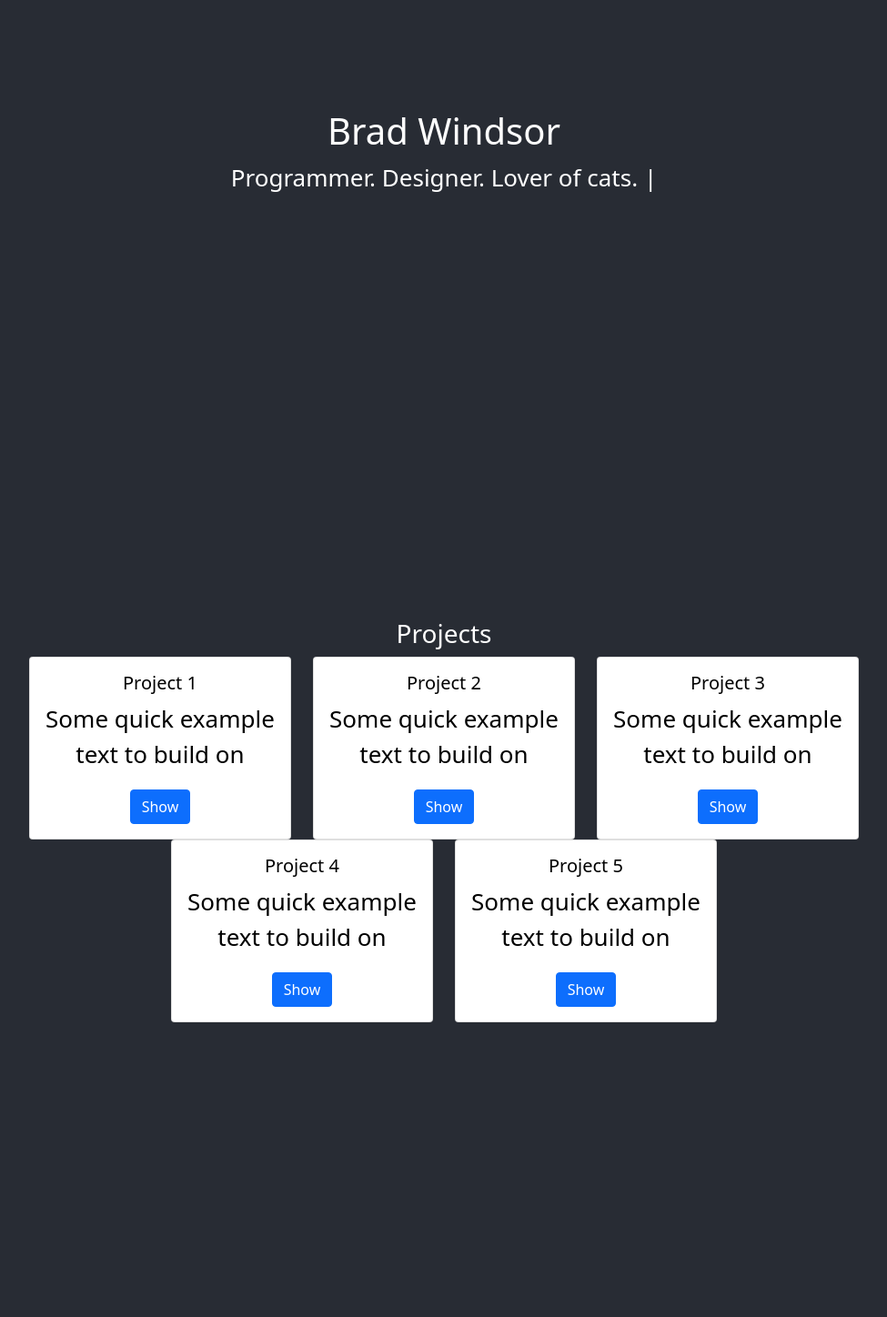
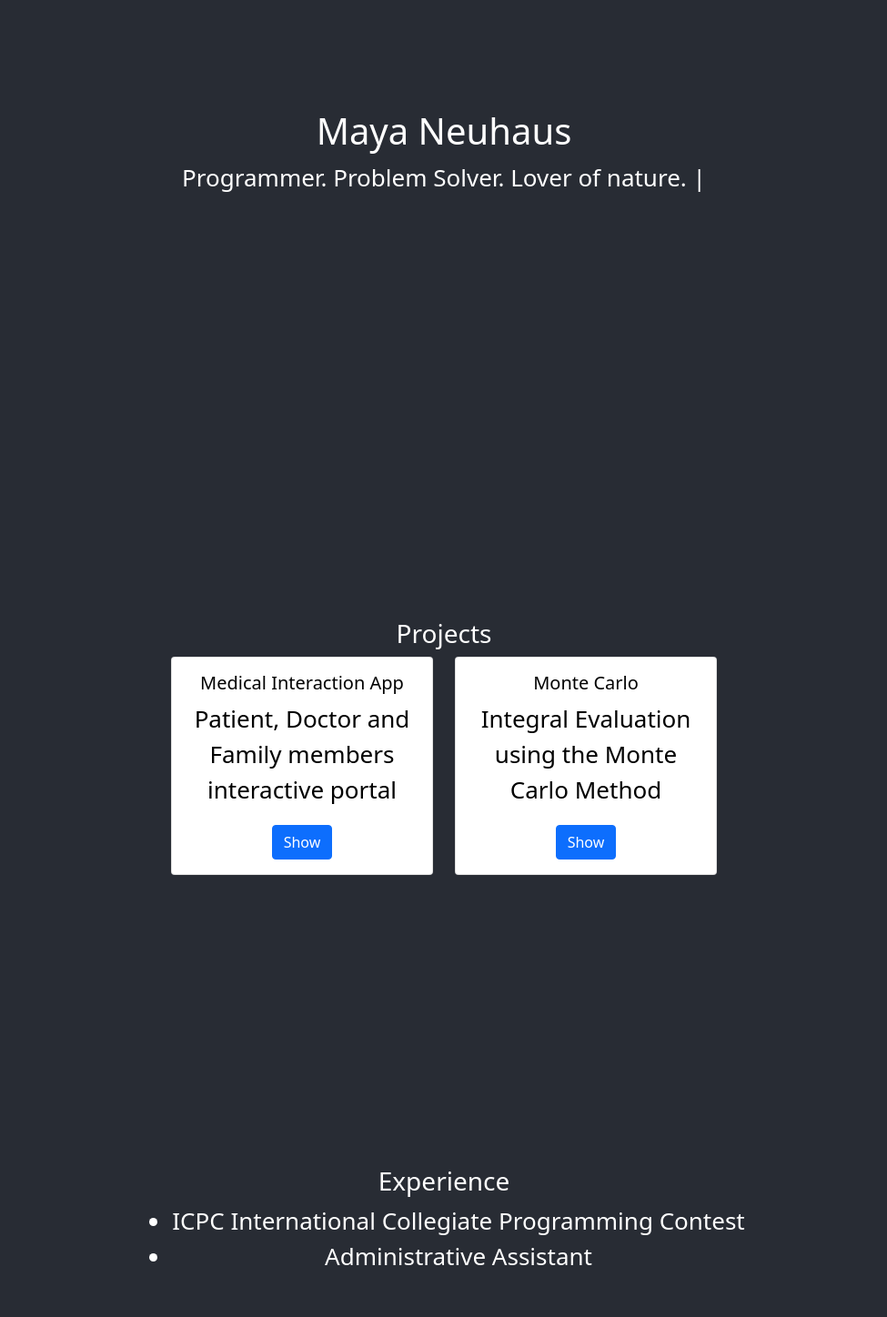
Before and after one commit to neuhausm/mneuhaus1818.github.io, a React (Create React App) app: page / in a window 1280 px wide. Shown: the part 180-1628 px from the top of the page at 91% size, without its empty margins (152-1127 px from the left). Built offline with nearby package versions, Linux system fonts and the light colour scheme.

Commit message:
final touches

```diff
--- a/src/education.jsx
+++ b/src/education.jsx
@@ -11,9 +11,11 @@ export default () => {
                 <li>BS Computer Science Touro University</li>
                 <ul style={{paddingBottom: 0}}>
                     <li style={subBullet}> Data Structures I and II</li>
-                    <li style={subBullet}>UNIX Operating Systems</li>
+                    <li style={subBullet}>Database Management and Administration</li>
                     <li style={subBullet}>Programming Languages</li>
                     <li style={subBullet}>Computer Architecture</li>
+                    <li style={subBullet}>Operating Systems</li>
+                    <li style={subBullet}>Discrete Mathematics</li>
                 </ul>
             </ul>
         </div>
--- a/src/experience.jsx
+++ b/src/experience.jsx
@@ -2,8 +2,8 @@ export default () => {
     return <div style={{color: "white", marginBottom: '320px'}}>
         <h3>Experience</h3>
         <ul>
-            <li>Girls Who Code Workshop</li>
-            <li>Code for America Hackathon</li>
+            <li>ICPC International Collegiate Programming Contest</li>
+            <li>Administrative Assistant</li>
         </ul>
     </div>
 }
--- a/src/intro.jsx
+++ b/src/intro.jsx
@@ -3,13 +3,13 @@ import Typist from "react-typist";
 export default () => {
     return <div style={{color: "white", marginBottom: '10px', height: '850px'}}>
         <div style={{height: '300px'}} />
-        <h1>Brad Windsor</h1>
+        <h1>Maya Neuhaus</h1>
         <Typist>
             <span>Programmer. </span>
             <Typist.Delay ms={500} />
-            <span>Designer. </span>
+            <span>Problem Solver. </span>
             <Typist.Delay ms={500} />
-            <span>Lover of cats. </span>
+            <span>Lover of nature. </span>
         </Typist>
     </div>
 }
--- a/src/other.jsx
+++ b/src/other.jsx
@@ -2,9 +2,9 @@ export default () => {
     return <div style={{color: "white", marginBottom: '320px'}}>
         <h3>Awards / Interests</h3>
         <ul>
-            <li>National Merit Scholar</li>
-            <li>Honor Roll</li>
-            <li>1st place in Juggling Society</li>
+            <li>Dean's List</li>
+            <li>ICPC Participant</li>
+            <li>Hiking Enthusiast</li>
         </ul>
     </div>
 }
--- a/src/projects.js
+++ b/src/projects.js
@@ -1,70 +1,33 @@
-import {Row, Col, Card, Button} from 'react-bootstrap';
+import { Row, Col, Card, Button } from 'react-bootstrap';
 
 export default () => {
-    return <div style={{marginBottom: '320px'}}>
+    return <div style={{ marginBottom: '320px' }}>
         <h3>Projects</h3>
-        <div style={{color: "black"}}>
+        <div style={{ color: "black" }}>
             <Col>
                 <Row>
                     <Col>
                         <Card style={{ width: '18rem' }}>
                             <Card.Body>
-                                <Card.Title>Project 1</Card.Title>
+                                <Card.Title>Medical Interaction App</Card.Title>
                                 <Card.Text>
-                                    Some quick example text to build on
+                                    Patient, Doctor and Family members interactive portal
                                 </Card.Text>
-                                <Button onClick={() => window.open("www.google.com")} variant="primary">Show</Button>
+                                <Button onClick={() => window.open("https://github.com/neuhausm/CMProjectMedical_App")} variant="primary">Show</Button>
                             </Card.Body>
                         </Card>
                     </Col>
                     <Col>
                         <Card style={{ width: '18rem' }}>
                             <Card.Body>
-                                <Card.Title>Project 2</Card.Title>
+                                <Card.Title>Monte Carlo</Card.Title>
                                 <Card.Text>
-                                    Some quick example text to build on
+                                    Integral Evaluation using the Monte Carlo Method
                                 </Card.Text>
-                                <Button  onClick={() => window.open("www.google.com")} variant="primary">Show</Button>
+                                <Button onClick={() => window.open("www.https://github.com/neuhausm/MonteCarlo.com")} variant="primary">Show</Button>
                             </Card.Body>
                         </Card>
                     </Col>
-                    <Col>
-                        <Card style={{ width: '18rem' }}>
-                            <Card.Body>
-                                <Card.Title>Project 3</Card.Title>
-                                <Card.Text>
-                                    Some quick example text to build on
-                                </Card.Text>
-                                <Button  onClick={() => window.open("www.google.com")} variant="primary">Show</Button>
-                            </Card.Body>
-                        </Card>
-                    </Col>
-                </Row>
-                <Row>
-                    <Col />
-                    <Col>
-                        <Card style={{ width: '18rem' }}>
-                            <Card.Body>
-                                <Card.Title>Project 4</Card.Title>
-                                <Card.Text>
-                                    Some quick example text to build on
-                                </Card.Text>
-                                <Button  onClick={() => window.open("www.google.com")} variant="primary">Show</Button>
-                            </Card.Body>
-                        </Card>
-                    </Col>
-                    <Col>
-                        <Card style={{ width: '18rem' }}>
-                            <Card.Body>
-                                <Card.Title>Project 5</Card.Title>
-                                <Card.Text>
-                                    Some quick example text to build on
-                                </Card.Text>
-                                <Button  onClick={() => window.open("www.google.com")} variant="primary">Show</Button>
-                            </Card.Body>
-                        </Card>
-                    </Col>
-                    <Col />
                 </Row>
             </Col>
         </div>
--- a/src/skills.jsx
+++ b/src/skills.jsx
@@ -6,10 +6,11 @@ export default () => {
         <h4>
             <Badge bg="secondary">Java</Badge>
             <Badge bg="secondary">JavaScript</Badge>
+            <Badge bg="secondary">C#</Badge>
             <br />
             <Badge bg="secondary">SQL</Badge>
             <Badge bg="secondary">Python</Badge>
-            <Badge bg="secondary">System Design</Badge>
+            <Badge bg="secondary">Web Design</Badge>
         </h4>
     </div>
 }
```
Also changed, not shown: package.json (+4 -4 lines), 1 other file (tests, documents, lock files or other folders).
